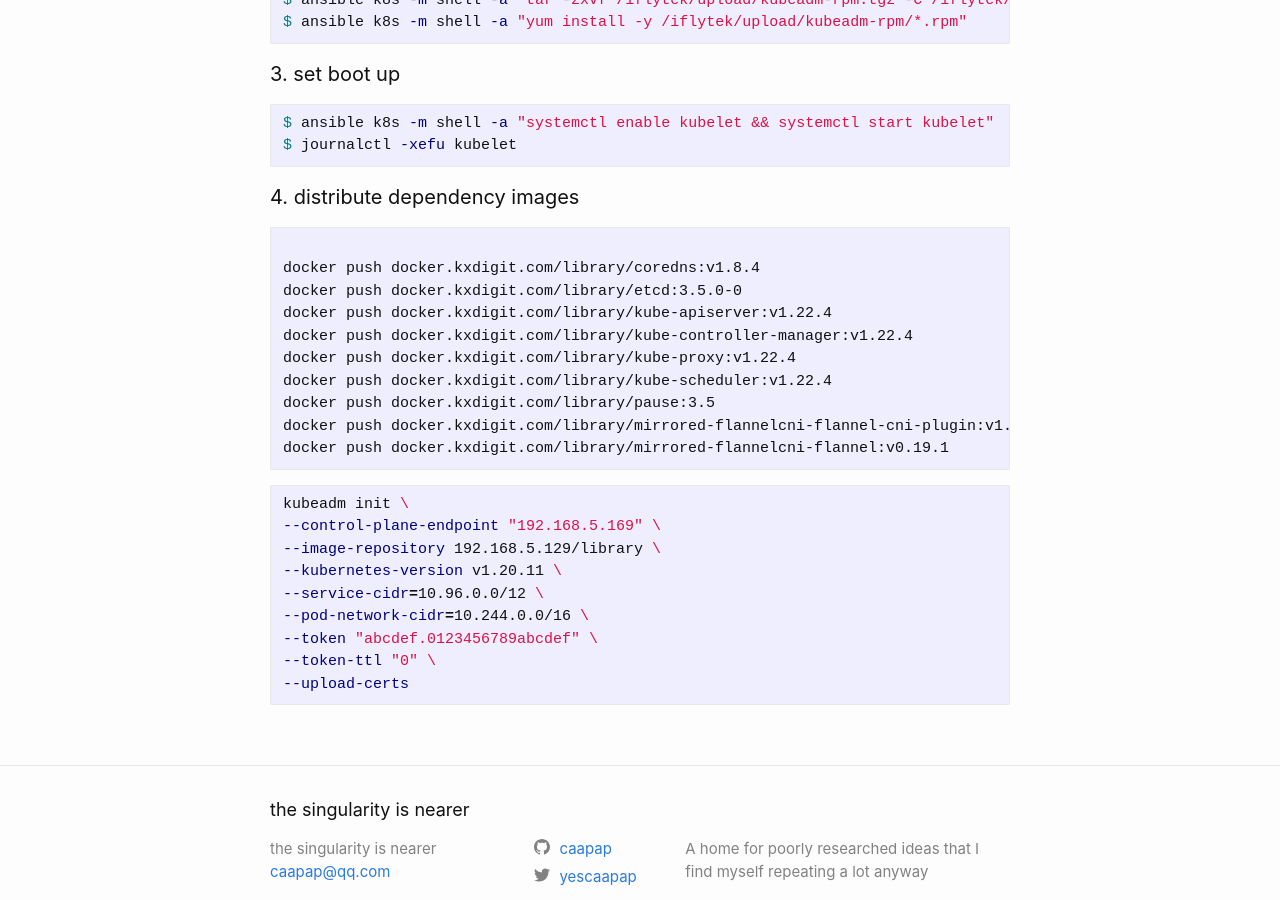
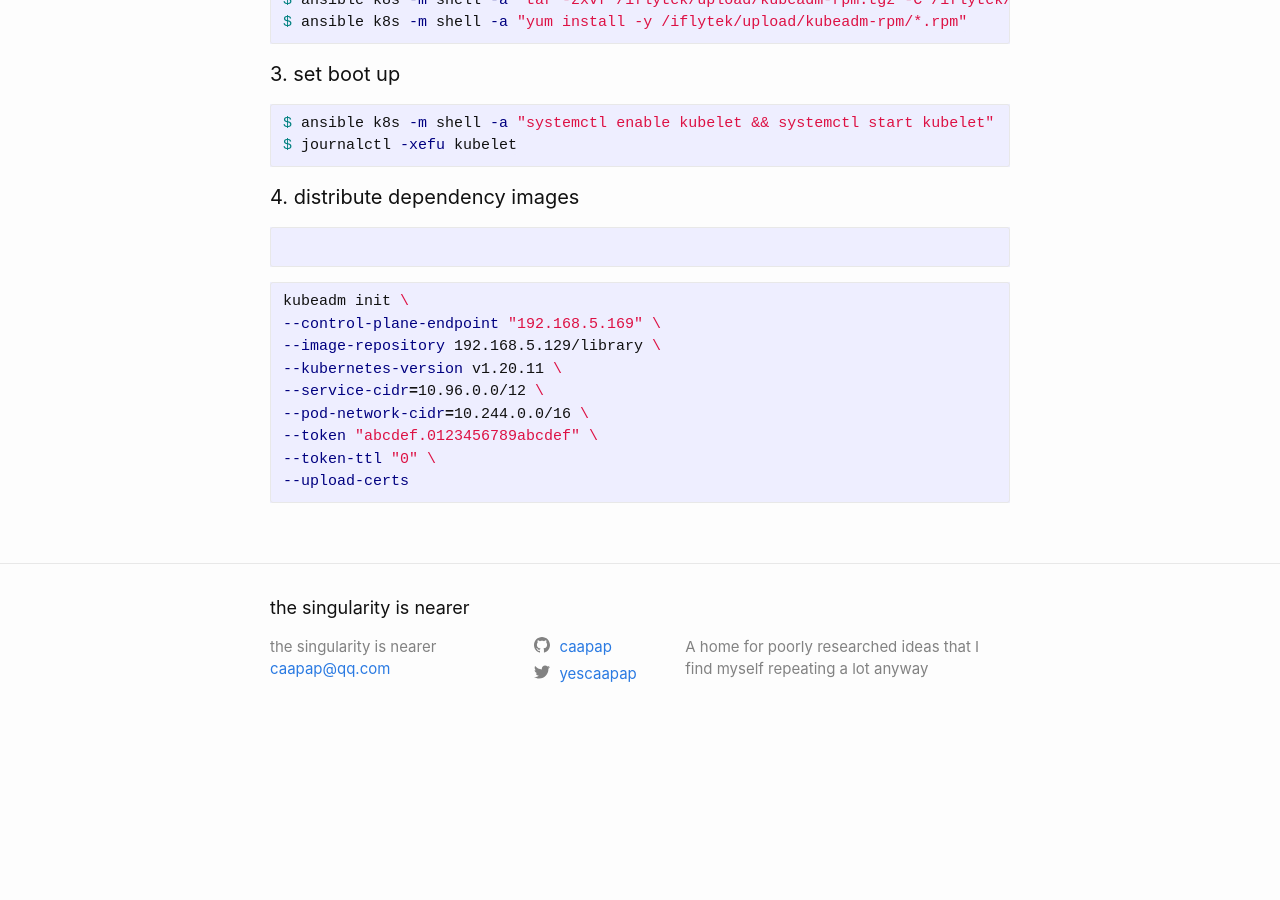
Before and after one commit to caapap/caapap.github.io, a Jekyll site: the page built from _posts/2023-08-11-One Way To Kubernetes.md, in a window 1280 px wide and 900 px high, scrolled down 10074 px. Built offline with Jekyll 4.4.1, drawn with Linux system fonts in a browser that asks for light colours; after the commit the page ends 10820 px from its top, so only the background shows below that.

Commit message:
Update 2023-08-11-One Way To Kubernetes.md

````diff
--- a/_posts/2023-08-11-One Way To Kubernetes.md
+++ b/_posts/2023-08-11-One Way To Kubernetes.md
@@ -435,15 +435,6 @@ $ journalctl -xefu kubelet
 #### 4. distribute dependency images
 ```shell
 
-docker push docker.kxdigit.com/library/coredns:v1.8.4
-docker push docker.kxdigit.com/library/etcd:3.5.0-0
-docker push docker.kxdigit.com/library/kube-apiserver:v1.22.4
-docker push docker.kxdigit.com/library/kube-controller-manager:v1.22.4
-docker push docker.kxdigit.com/library/kube-proxy:v1.22.4
-docker push docker.kxdigit.com/library/kube-scheduler:v1.22.4
-docker push docker.kxdigit.com/library/pause:3.5
-docker push docker.kxdigit.com/library/mirrored-flannelcni-flannel-cni-plugin:v1.1.0
-docker push docker.kxdigit.com/library/mirrored-flannelcni-flannel:v0.19.1
 ```
 ```shell
 kubeadm init \
````
